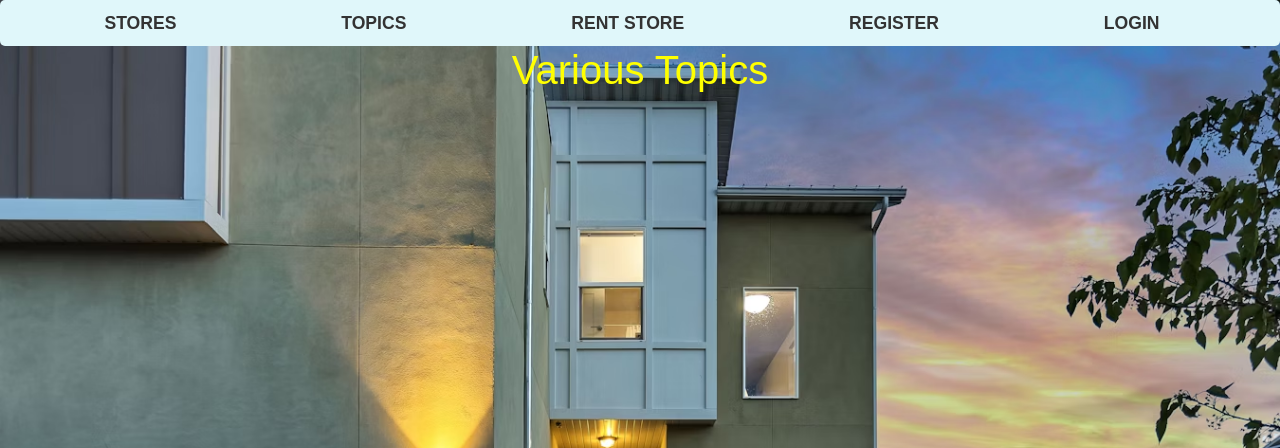
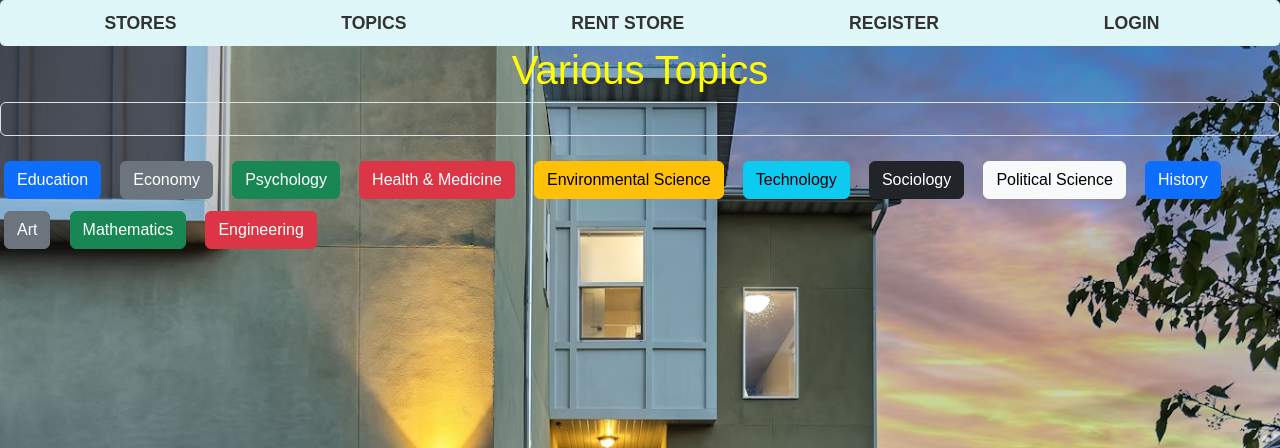
Before and after one commit to Jganyo-dotcom/finalyearapp, a Django app: page /store/topics in a window 1280 px wide. Shown: the top 448 px of the page. Run offline with Django 5.2, Linux system fonts and the light colour scheme.

Commit message:
'topicsalmostdone'

```diff
--- a/store/static/store/styles.css
+++ b/store/static/store/styles.css
@@ -66,3 +66,29 @@ h1{
 .topic{
   text-align: center;
 }
+
+.info {
+  padding: 20px;
+  background-position: center;
+  background-size: contain;
+  border-radius: 10px;
+  color: black;
+  background-color: transparent; /* removes background */
+}
+
+.info div {
+  background-color: rgba(255, 255, 255, 0.9); /* semi-transparent white for readability */
+  padding: 15px 20px;
+  margin-bottom: 25px; /* space between divs */
+  border-radius: 12px;
+  box-shadow: 0 4px 6px rgba(0,0,0,0.1);
+  transition: background-color 0.3s ease, box-shadow 0.3s ease, transform 0.3s ease;
+  cursor: pointer;
+  font-size: 15px; /* set font size */
+}
+
+.info div:hover {
+  background-color: #e0f7fa; /* subtle blue tint on hover */
+  box-shadow: 0 8px 15px rgba(0,0,0,0.2);
+  transform: translateY(-3px);
+}
--- a/store/templates/store/topics.html
+++ b/store/templates/store/topics.html
@@ -5,4 +5,29 @@
 {% block body %}
 <h1 class="topic">Various Topics<h1>
 
+
+<!-- Info container for dataset results -->
+<div class="info p-3 border rounded  mb-3">
+  <!-- Data will be inserted here -->
+</div>
+
+<!-- Buttons with data-info attributes for fetching -->
+<button type="button" class="btn btn-primary m-1" data-info="education">Education</button>
+<button type="button" class="btn btn-secondary m-1" data-info="economy">Economy</button>
+<button type="button" class="btn btn-success m-1" data-info="psychology">Psychology</button>
+<button type="button" class="btn btn-danger m-1" data-info="health medicine">Health & Medicine</button>
+<button type="button" class="btn btn-warning m-1" data-info="environmental science">Environmental Science</button>
+<button type="button" class="btn btn-info m-1" data-info="technology">Technology</button>
+
+<!-- Additional areas -->
+<button type="button" class="btn btn-dark m-1" data-info="sociology">Sociology</button>
+<button type="button" class="btn btn-light m-1" data-info="political science">Political Science</button>
+<button type="button" class="btn btn-primary m-1" data-info="history">History</button>
+<button type="button" class="btn btn-secondary m-1" data-info="art">Art</button>
+<button type="button" class="btn btn-success m-1" data-info="mathematics">Mathematics</button>
+<button type="button" class="btn btn-danger m-1" data-info="engineering">Engineering</button>
+
+<script src="{% static 'store/store.js' %}"></script>
+
+
 {% endblock %}
```
Also changed, not shown: store/static/store/store.js (added, +46 -0 lines), db.sqlite3.
